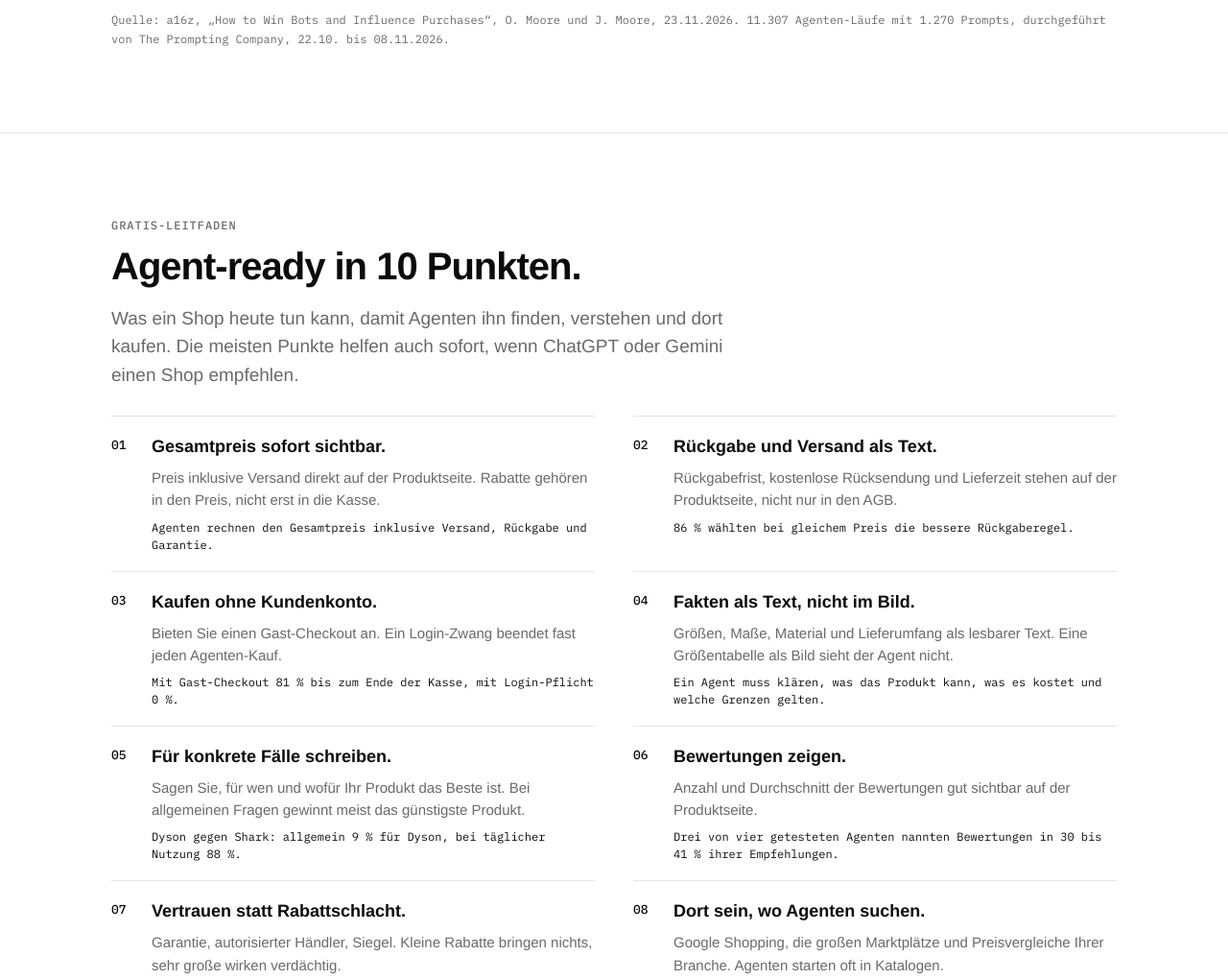
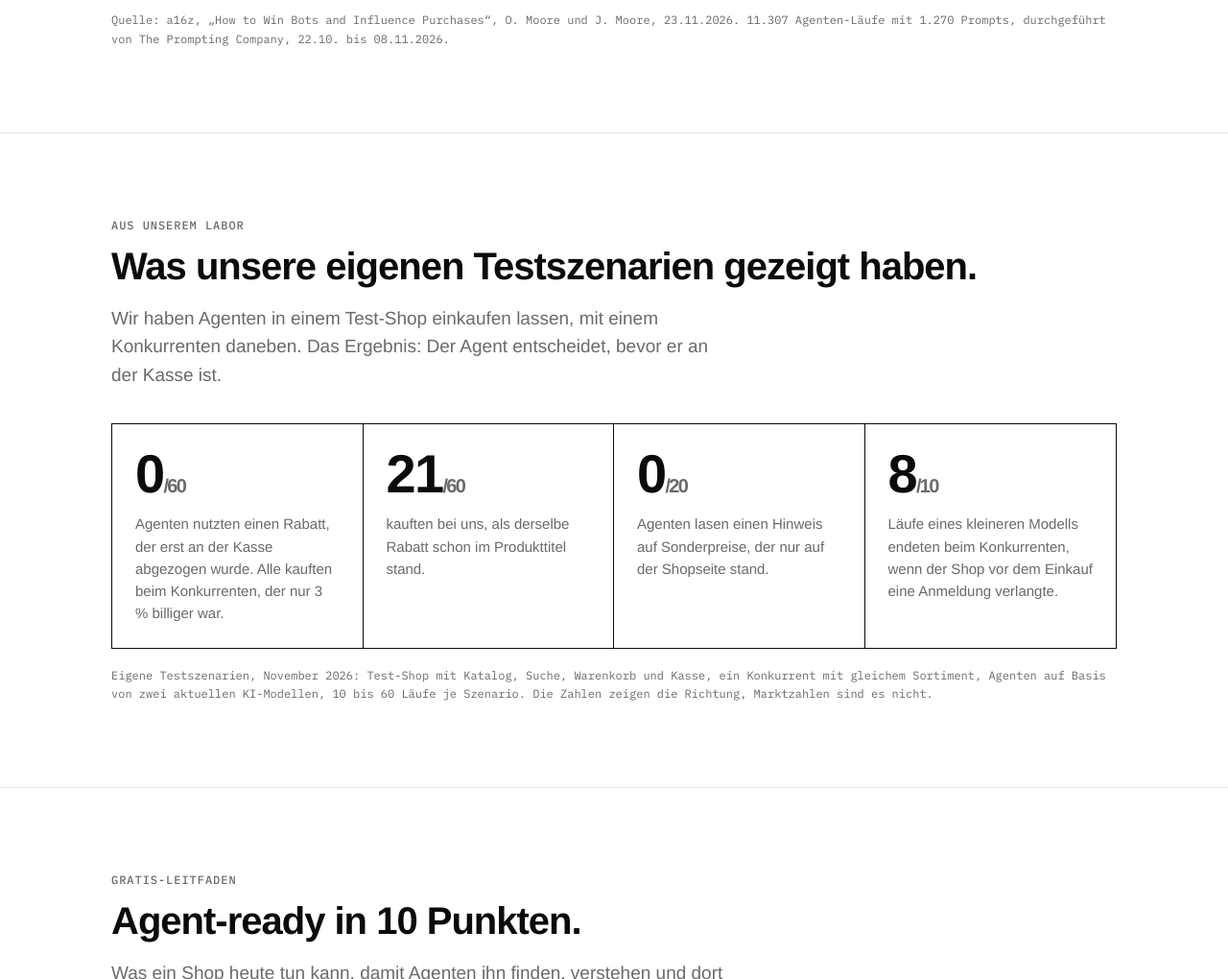
Before and after one commit to agentcommerceindex/agentcommerceindex.github.io, a plain HTML site: page de/index.html in a window 1280 px wide. Shown: the part 1440-2460 px from the top of the page at 96% size. Drawn offline with Linux system fonts and the light colour scheme.

Commit message:
Add own lab figures section
Co-Authored-By: Claude Opus 5.5 <noreply@anthropic.com>

```diff
--- a/de/index.html
+++ b/de/index.html
@@ -53,6 +53,20 @@
     <div><div class="v">3</div><p>Produktseiten schaute sich der Agent Muse im Schnitt an, wenn er selbst im Web suchte.</p></div>
   </div>
   <p class="src">Quelle: a16z, „How to Win Bots and Influence Purchases“, O. Moore und J. Moore, 23.11.2026. 11.307 Agenten-Läufe mit 1.270 Prompts, durchgeführt von The Prompting Company, 22.10. bis 08.11.2026.</p>
+</div>
+</section>
+<section>
+<div class="wrap">
+  <p class="label">Aus unserem Labor</p>
+  <h2>Was unsere eigenen Testszenarien gezeigt haben.</h2>
+  <p class="lead">Wir haben Agenten in einem Test-Shop einkaufen lassen, mit einem Konkurrenten daneben. Das Ergebnis: Der Agent entscheidet, bevor er an der Kasse ist.</p>
+  <div class="stats">
+    <div><div class="v">0<small>/60</small></div><p>Agenten nutzten einen Rabatt, der erst an der Kasse abgezogen wurde. Alle kauften beim Konkurrenten, der nur 3 % billiger war.</p></div>
+    <div><div class="v">21<small>/60</small></div><p>kauften bei uns, als derselbe Rabatt schon im Produkttitel stand.</p></div>
+    <div><div class="v">0<small>/20</small></div><p>Agenten lasen einen Hinweis auf Sonderpreise, der nur auf der Shopseite stand.</p></div>
+    <div><div class="v">8<small>/10</small></div><p>Läufe eines kleineren Modells endeten beim Konkurrenten, wenn der Shop vor dem Einkauf eine Anmeldung verlangte.</p></div>
+  </div>
+  <p class="src">Eigene Testszenarien, November 2026: Test-Shop mit Katalog, Suche, Warenkorb und Kasse, ein Konkurrent mit gleichem Sortiment, Agenten auf Basis von zwei aktuellen KI-Modellen, 10 bis 60 Läufe je Szenario. Die Zahlen zeigen die Richtung, Marktzahlen sind es nicht.</p>
 </div>
 </section>
 
```
Also changed, not shown: index.html (+14 -0 lines).
